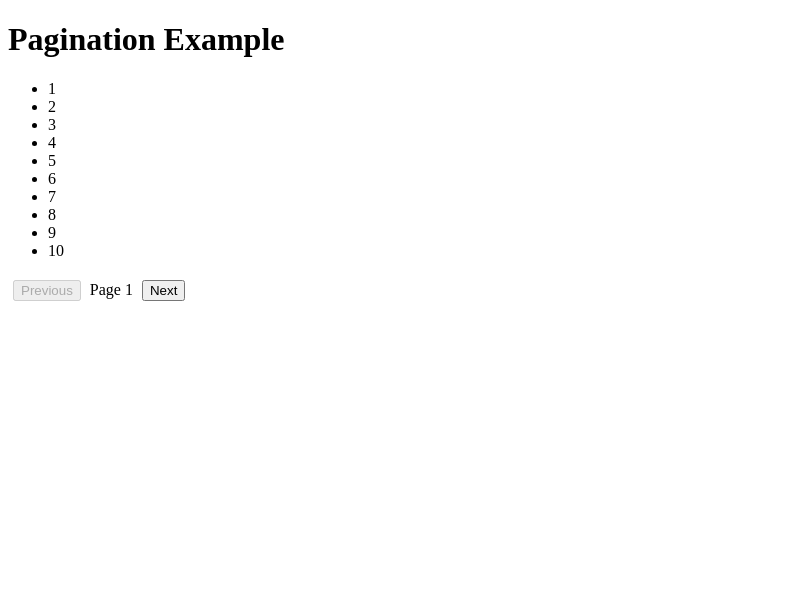
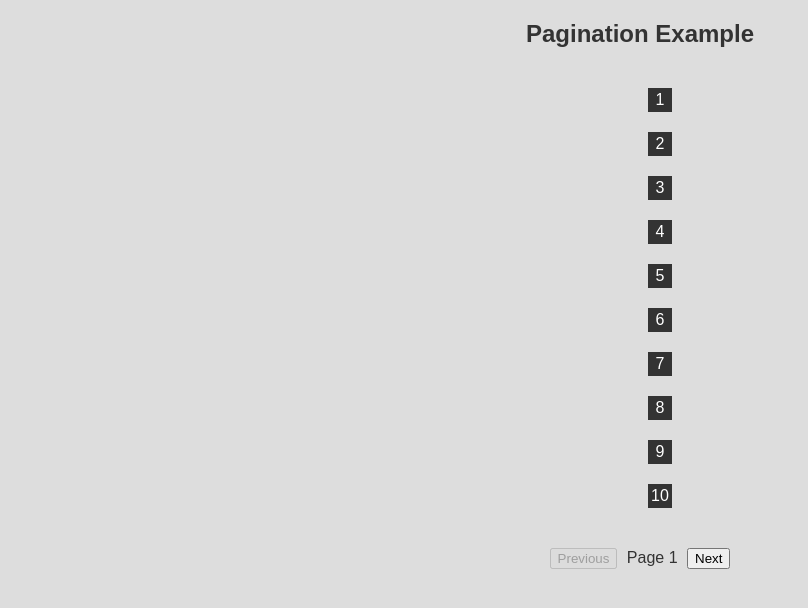
Before and after one commit to Abdelrahmanattallah/pagination, a plain HTML site: page index.html in a window 1280 px wide. Shown: the whole page, without its empty margins (0-808 px from the left). Drawn offline with Linux system fonts and the light colour scheme.

Commit message:
Some Enhancments

```diff
--- a/index.html
+++ b/index.html
@@ -11,6 +11,7 @@
     <script src="script.js" defer></script>
   </head>
   <body>
+    <section class="Pagination__holder">
       <h1>Pagination Example</h1>
 
       <!-- Elements List -->
@@ -22,6 +23,6 @@
         <span id="pageNumber"></span>
         <button id="nextButton">Next</button>
       </div>
-
+    </section>
   </body>
 </html>
--- a/style.css
+++ b/style.css
@@ -1,6 +1,29 @@
+body {
+  font-family: sans-serif;
+  background-color: #ddd;
+  color: #333;
+}
+.Pagination__holder {
+  margin: 0 auto;
+  text-align: center;
+}
 #pagination {
   margin-top: 20px;
 }
 button {
   margin: 0 5px;
+  cursor: pointer;
 }
+ul {
+  margin: 40px auto;
+  & li {
+    width: 24px;
+    aspect-ratio: 1/1;
+    background-color: #333;
+    margin: 20px auto;
+    color: #fff;
+    display: flex;
+    justify-content: center;
+    align-items: center;
+  }
+}
```
Lines whose indentation alone changed are shown as unchanged.
